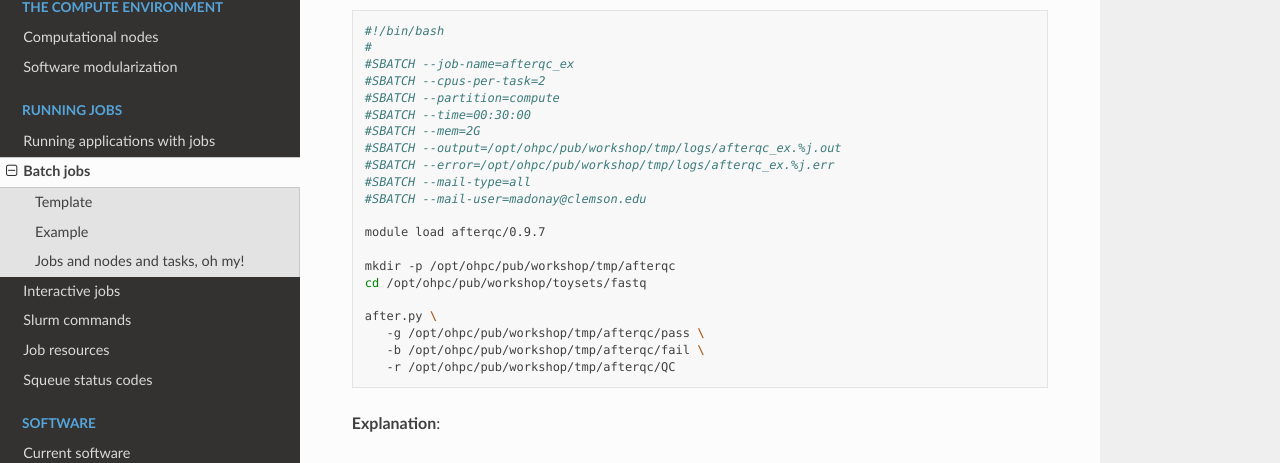
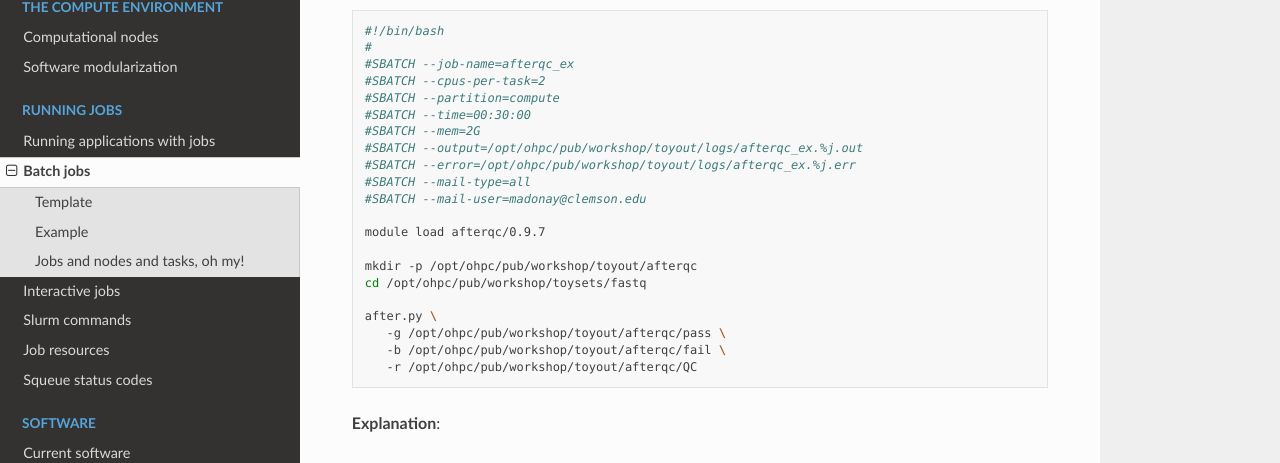
Before and after one commit to amalgamaria/secretariat, a Sphinx documentation site: the page built from docs/running-jobs/batch-jobs.rst, in a window 1280 px wide and 900 px high, scrolled down 1760 px. Shown: the part 119-582 px from the top of the window. Built offline with Sphinx 7.4.7 and the Read the Docs theme 2.0.0, drawn with Linux system fonts in a browser that asks for light colours.

Commit message:
Update example code

```diff
--- a/docs/running-jobs/batch-jobs.rst
+++ b/docs/running-jobs/batch-jobs.rst
@@ -85,20 +85,20 @@ Here is an example of an `sbatch` header for a script to run `AfterQC`_.
    #SBATCH --partition=compute
    #SBATCH --time=00:30:00
    #SBATCH --mem=2G
-   #SBATCH --output=/opt/ohpc/pub/workshop/tmp/logs/afterqc_ex.%j.out
-   #SBATCH --error=/opt/ohpc/pub/workshop/tmp/logs/afterqc_ex.%j.err
+   #SBATCH --output=/opt/ohpc/pub/workshop/toyout/logs/afterqc_ex.%j.out
+   #SBATCH --error=/opt/ohpc/pub/workshop/toyout/logs/afterqc_ex.%j.err
    #SBATCH --mail-type=all
    #SBATCH --mail-user=madonay@clemson.edu
 
    module load afterqc/0.9.7
 
-   mkdir -p /opt/ohpc/pub/workshop/tmp/afterqc
+   mkdir -p /opt/ohpc/pub/workshop/toyout/afterqc
    cd /opt/ohpc/pub/workshop/toysets/fastq
 
    after.py \
-      -g /opt/ohpc/pub/workshop/tmp/afterqc/pass \
-      -b /opt/ohpc/pub/workshop/tmp/afterqc/fail \
-      -r /opt/ohpc/pub/workshop/tmp/afterqc/QC
+      -g /opt/ohpc/pub/workshop/toyout/afterqc/pass \
+      -b /opt/ohpc/pub/workshop/toyout/afterqc/fail \
+      -r /opt/ohpc/pub/workshop/toyout/afterqc/QC
 
 **Explanation**:
 
```
